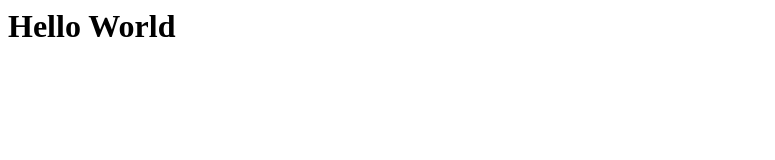
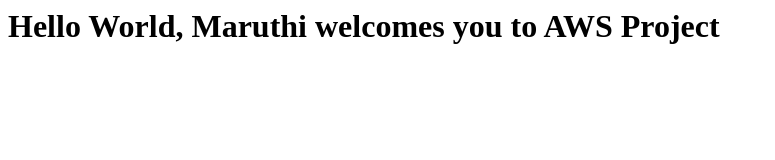
Before and after one commit to maruthi8481/aws-project, a plain HTML site: page index.html in a window 1280 px wide. Shown: the whole page, without its empty margins (0-775 px from the left). Drawn offline with Linux system fonts and the light colour scheme.

Commit message:
Update index.html

```diff
--- a/index.html
+++ b/index.html
@@ -42,9 +42,9 @@
 <head>
     <meta charset="UTF-8">
     <meta name="viewport" content="width=device-width, initial-scale=1.0">
-    <title>Hello World</title>
+    <title>This is Maruthi's AWS-Project</title>
 </head>
 <body>
-    <h1>Hello World</h1>
+    <h1>Hello World, Maruthi welcomes you to AWS Project</h1>
 </body>
 </html>
```
